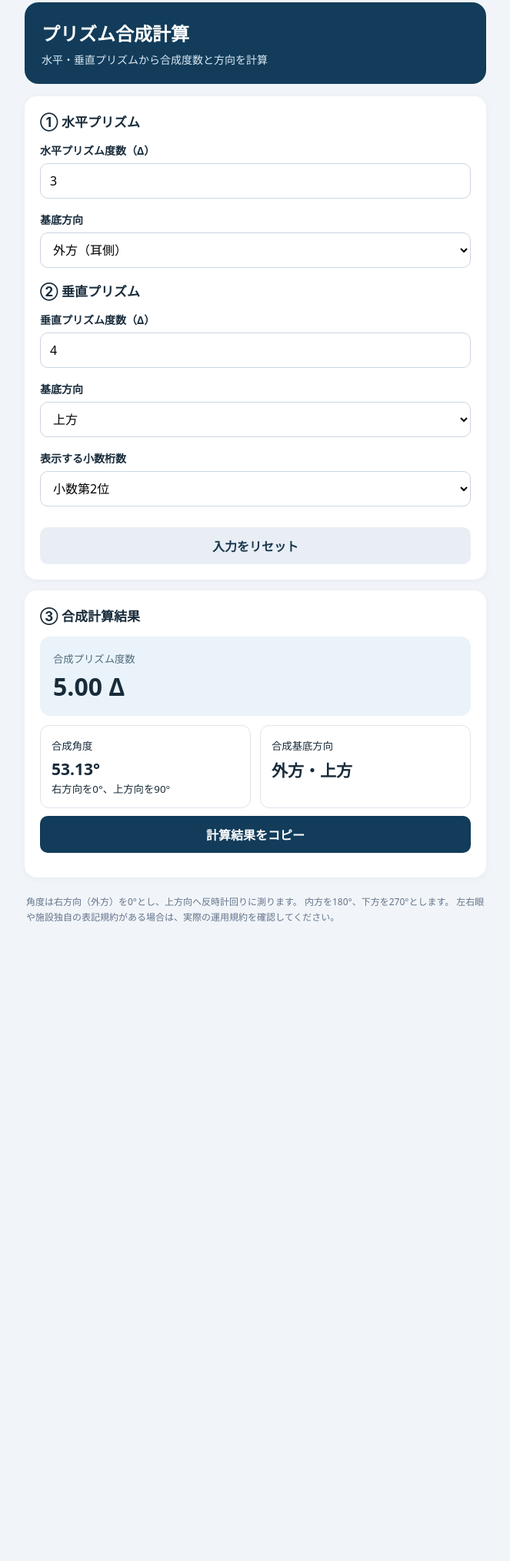
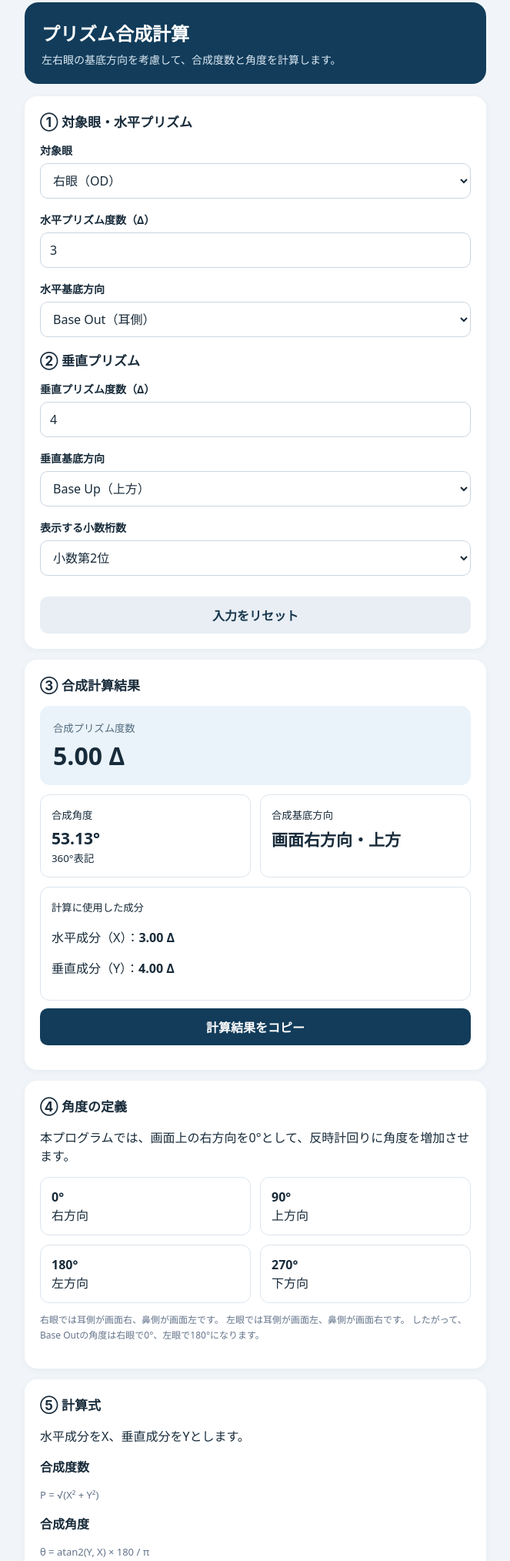
Before and after one commit to tomos1113-ops/prism-calculator, a plain HTML site: page index.html in a window 1280 px wide. Shown: the part 17-2045 px from the top of the page at 77% size, without its empty margins (308-971 px from the left). Before the commit the page ends 1264 px from the top, so only its background shows below. Drawn offline with Linux system fonts and the light colour scheme.

Commit message:
index.html

```diff
--- a/index.html
+++ b/index.html
@@ -6,6 +6,7 @@
 <meta name="viewport" content="width=device-width, initial-scale=1">
 <meta name="theme-color" content="#123c5a">
 <title>プリズム合成計算</title>
+
 <style>
 :root {
   font-family: system-ui, -apple-system, sans-serif;
@@ -15,86 +16,137 @@
 * { box-sizing: border-box; }
 body { margin: 0; padding: 20px 14px 36px; }
 main { max-width: 600px; margin: auto; }
+
 header {
-  background: #123c5a; color: white;
-  border-radius: 18px; padding: 22px;
+  background: #123c5a;
+  color: white;
+  border-radius: 18px;
+  padding: 22px;
   margin-bottom: 16px;
 }
 h1 { font-size: 24px; margin: 0 0 7px; }
 header p { margin: 0; color: #dceaf5; font-size: 14px; }
+
 .card {
-  background: white; border-radius: 16px;
-  padding: 20px; margin-bottom: 14px;
+  background: white;
+  border-radius: 16px;
+  padding: 20px;
+  margin-bottom: 14px;
   box-shadow: 0 2px 8px #16324f0d;
 }
 h2 { font-size: 17px; margin: 0 0 15px; }
+
 label { display: block; font-size: 14px; font-weight: 650; }
+
 input, select, button {
-  width: 100%; font: inherit; border-radius: 10px;
+  width: 100%;
+  font: inherit;
+  border-radius: 10px;
   min-height: 46px;
 }
 input, select {
-  border: 1px solid #cbd5e1; background: white;
-  padding: 10px 12px; margin-top: 7px;
+  border: 1px solid #cbd5e1;
+  background: white;
+  padding: 10px 12px;
+  margin-top: 7px;
+  color: #182b3a;
 }
+input:focus, select:focus {
+  outline: 2px solid #93c5fd;
+  border-color: #2563eb;
+}
+.field { margin-bottom: 17px; }
 .unit { font-size: 13px; color: #64748b; }
-.field { margin-bottom: 17px; }
+
 .result {
-  background: #eaf3fa; border-radius: 13px;
-  padding: 17px; margin-bottom: 12px;
+  background: #eaf3fa;
+  border-radius: 13px;
+  padding: 17px;
+  margin-bottom: 12px;
 }
 .result small { color: #526b7d; }
 .big { font-size: 32px; font-weight: 750; margin-top: 4px; }
+
 .two {
-  display: grid; grid-template-columns: 1fr 1fr; gap: 12px;
+  display: grid;
+  grid-template-columns: 1fr 1fr;
+  gap: 12px;
 }
-.tile { border: 1px solid #dce5ed; border-radius: 12px; padding: 14px; }
-.tile .value { font-size: 21px; font-weight: 750; margin-top: 6px; }
+.tile {
+  border: 1px solid #dce5ed;
+  border-radius: 12px;
+  padding: 14px;
+  min-width: 0;
+}
+.tile .value {
+  font-size: 21px;
+  font-weight: 750;
+  margin-top: 6px;
+  overflow-wrap: anywhere;
+}
 button {
-  border: 0; padding: 12px; font-weight: 700;
-  cursor: pointer; margin-top: 10px;
+  border: 0;
+  padding: 12px;
+  font-weight: 700;
+  cursor: pointer;
+  margin-top: 10px;
 }
 .primary { background: #123c5a; color: white; }
 .secondary { background: #e8eef4; color: #18374e; }
 .note { color: #64748b; font-size: 12px; line-height: 1.7; }
 footer { font-size: 12px; color: #64748b; line-height: 1.7; padding: 8px 2px; }
+
 @media (max-width: 360px) {
   .two { grid-template-columns: 1fr; }
   .big { font-size: 28px; }
 }
 </style>
 </head>
+
 <body>
 <main>
+
 <header>
   <h1>プリズム合成計算</h1>
-  <p>水平・垂直プリズムから合成度数と方向を計算</p>
+  <p>左右眼の基底方向を考慮して、合成度数と角度を計算します。</p>
 </header>
 
 <section class="card">
-  <h2>① 水平プリズム</h2>
+  <h2>① 対象眼・水平プリズム</h2>
+
+  <div class="field">
+    <label for="eye">対象眼</label>
+    <select id="eye">
+      <option value="OD">右眼（OD）</option>
+      <option value="OS">左眼（OS）</option>
+    </select>
+  </div>
+
   <div class="field">
     <label for="horizontal">水平プリズム度数（Δ）</label>
     <input id="horizontal" type="number" min="0" step="any" value="3">
   </div>
+
   <div class="field">
-    <label for="hdir">基底方向</label>
+    <label for="hdir">水平基底方向</label>
     <select id="hdir">
-      <option value="in">内方（鼻側）</option>
-      <option value="out" selected>外方（耳側）</option>
+      <option value="in">Base In（鼻側）</option>
+      <option value="out" selected>Base Out（耳側）</option>
     </select>
   </div>
 
   <h2>② 垂直プリズム</h2>
+
   <div class="field">
     <label for="vertical">垂直プリズム度数（Δ）</label>
     <input id="vertical" type="number" min="0" step="any" value="4">
   </div>
+
   <div class="field">
-    <label for="vdir">基底方向</label>
+    <label for="vdir">垂直基底方向</label>
     <select id="vdir">
-      <option value="up" selected>上方</option>
-      <option value="down">下方</option>
+      <option value="up" selected>Base Up（上方）</option>
+      <option value="down">Base Down（下方）</option>
     </select>
   </div>
 
@@ -107,40 +159,110 @@ footer { font-size: 12px; color: #64748b; line-height: 1.7; padding: 8px 2px; }
       <option value="3">小数第3位</option>
     </select>
   </div>
-  <button class="secondary" id="reset">入力をリセット</button>
+
+  <button class="secondary" id="reset" type="button">
+    入力をリセット
+  </button>
 </section>
 
 <section class="card" aria-live="polite">
   <h2>③ 合成計算結果</h2>
+
   <div class="result">
     <small>合成プリズム度数</small>
     <div class="big"><span id="magnitude">5.00</span> Δ</div>
   </div>
+
   <div class="two">
     <div class="tile">
       <small>合成角度</small>
       <div class="value"><span id="angle">53.13</span>°</div>
-      <small>右方向を0°、上方向を90°</small>
+      <small>360°表記</small>
     </div>
+
     <div class="tile">
       <small>合成基底方向</small>
-      <div class="value" id="direction">外方・上方</div>
+      <div class="value" id="direction">—</div>
     </div>
   </div>
-  <button class="primary" id="copy">計算結果をコピー</button>
+
+  <div class="tile" style="margin-top:12px">
+    <small>計算に使用した成分</small>
+    <p>水平成分（X）：<strong><span id="xcomp">—</span> Δ</strong></p>
+    <p>垂直成分（Y）：<strong><span id="ycomp">—</span> Δ</strong></p>
+  </div>
+
+  <button class="primary" id="copy" type="button">
+    計算結果をコピー
+  </button>
   <p class="note" id="message" role="status"></p>
 </section>
 
+<section class="card">
+  <h2>④ 角度の定義</h2>
+  <p>本プログラムでは、画面上の右方向を0°として、反時計回りに角度を増加させます。</p>
+  <div class="two">
+    <div class="tile">
+      <strong>0°</strong><br>右方向
+    </div>
+    <div class="tile">
+      <strong>90°</strong><br>上方向
+    </div>
+    <div class="tile">
+      <strong>180°</strong><br>左方向
+    </div>
+    <div class="tile">
+      <strong>270°</strong><br>下方向
+    </div>
+  </div>
+  <p class="note">
+    右眼では耳側が画面右、鼻側が画面左です。
+    左眼では耳側が画面左、鼻側が画面右です。
+    したがって、Base Outの角度は右眼で0°、左眼で180°になります。
+  </p>
+</section>
+
+<section class="card">
+  <h2>⑤ 計算式</h2>
+  <p>水平成分をX、垂直成分をYとします。</p>
+  <p><strong>合成度数</strong></p>
+  <p class="unit">P = √(X² + Y²)</p>
+  <p><strong>合成角度</strong></p>
+  <p class="unit">θ = atan2(Y, X) × 180 / π</p>
+  <p class="note">
+    角度が負の場合は360°を加算して、0°以上360°未満に変換します。
+    水平・垂直のどちらも0Δの場合、方向角は定まりません。
+  </p>
+</section>
+
+<section class="card">
+  <h2>⑥ 動作確認例</h2>
+  <p><strong>例1：右眼、Base Out 3Δ ＋ Base Up 4Δ</strong></p>
+  <p>合成度数：5.00Δ、合成角度：53.13°</p>
+
+  <p><strong>例2：左眼、Base Out 3Δ ＋ Base Up 4Δ</strong></p>
+  <p>合成度数：5.00Δ、合成角度：126.87°</p>
+
+  <p class="note">
+    左右眼を切り替えると、水平成分の符号が反転します。
+    そのため、合成度数が同じでも合成角度は変わります。
+  </p>
+</section>
+
 <footer>
-  角度は右方向（外方）を0°とし、上方向へ反時計回りに測ります。
-  内方を180°、下方を270°とします。
-  左右眼や施設独自の表記規約がある場合は、実際の運用規約を確認してください。
+  本プログラムはプリズムベクトルの合成を支援する計算ツールです。
+  臨床で使用する前に、施設で採用している基底方向の定義および既知の計算例と照合してください。
 </footer>
+
 </main>
 
 <script>
 const $ = id => document.getElementById(id);
-const ids = ["horizontal", "hdir", "vertical", "vdir", "precision"];
+
+const ids = [
+  "eye", "horizontal", "hdir",
+  "vertical", "vdir", "precision"
+];
 
 function calculate() {
   const hs = $("horizontal").value.trim();
@@ -149,55 +271,83 @@ function calculate() {
   const vval = Number(vs);
   const message = $("message");
 
-  if (hs === "" || vs === "" ||
-      !Number.isFinite(hval) || !Number.isFinite(vval) ||
-      hval < 0 || vval < 0) {
+  if (
+    hs === "" || vs === "" ||
+    !Number.isFinite(hval) ||
+    !Number.isFinite(vval) ||
+    hval < 0 || vval < 0
+  ) {
     $("magnitude").textContent = "—";
     $("angle").textContent = "—";
     $("direction").textContent = "—";
+    $("xcomp").textContent = "—";
+    $("ycomp").textContent = "—";
     message.textContent = "度数は0以上の数値を入力してください。";
     return;
   }
 
-  // 外方を+x、上方を+yとする
-  const x = hval * ($("hdir").value === "out" ? 1 : -1);
-  const y = vval * ($("vdir").value === "up" ? 1 : -1);
+  const eye = $("eye").value;
+  const isOut = $("hdir").value === "out";
+  const isUp = $("vdir").value === "up";
+
+  // 座標系：画面右が +X、画面上が +Y
+  // 右眼：耳側は +X、鼻側は -X
+  // 左眼：耳側は -X、鼻側は +X
+  const x =
+    hval * (
+      (eye === "OD" && isOut) ||
+      (eye === "OS" && !isOut)
+        ? 1 : -1
+    );
+
+  // Base Up は +Y、Base Down は -Y
+  const y = vval * (isUp ? 1 : -1);
 
   const mag = Math.hypot(x, y);
   const digits = Number($("precision").value);
   const zero = 1e-12;
 
   $("magnitude").textContent = mag.toFixed(digits);
+  $("xcomp").textContent = x.toFixed(digits);
+  $("ycomp").textContent = y.toFixed(digits);
 
   if (mag < zero) {
     $("angle").textContent = "—";
     $("direction").textContent = "合成なし";
-    message.textContent = "水平・垂直ともに0Δです。方向角は定まりません。";
+    message.textContent =
+      "水平・垂直ともに0Δです。方向角は定まりません。";
     return;
   }
 
-  // atan2(y,x): 右方向0°、上方向90°
+  // atan2で全象限の角度を計算
   let deg = Math.atan2(y, x) * 180 / Math.PI;
+
   if (deg < 0) deg += 360;
   if (Math.abs(deg - 360) < 1e-10) deg = 0;
 
   $("angle").textContent = deg.toFixed(digits);
 
-  const horizontal = Math.abs(x) < zero ? "" :
-    (x > 0 ? "外方" : "内方");
-  const vertical = Math.abs(y) < zero ? "" :
-    (y > 0 ? "上方" : "下方");
+  const horizontal = Math.abs(x) < zero
+    ? ""
+    : (x > 0 ? "画面右方向" : "画面左方向");
+
+  const vertical = Math.abs(y) < zero
+    ? ""
+    : (y > 0 ? "上方" : "下方");
 
   $("direction").textContent =
-    [horizontal, vertical].filter(Boolean).join("・");
+    [horizontal, vertical].filter(Boolean).join("・") || "—";
 
   message.textContent = "";
 }
 
-ids.forEach(id => $(id).addEventListener("input", calculate));
-ids.forEach(id => $(id).addEventListener("change", calculate));
+ids.forEach(id => {
+  $(id).addEventListener("input", calculate);
+  $(id).addEventListener("change", calculate);
+});
 
 $("reset").addEventListener("click", () => {
+  $("eye").value = "OD";
   $("horizontal").value = "0";
   $("hdir").value = "out";
   $("vertical").value = "0";
@@ -209,13 +359,14 @@ $("reset").addEventListener("click", () => {
 $("copy").addEventListener("click", async () => {
   const text =
     "プリズム合成計算\n" +
+    "対象眼：" + $("eye").selectedOptions[0].text + "\n" +
     "水平：" + $("horizontal").value + "Δ（" +
       $("hdir").selectedOptions[0].text + "）\n" +
     "垂直：" + $("vertical").value + "Δ（" +
       $("vdir").selectedOptions[0].text + "）\n" +
     "合成度数：" + $("magnitude").textContent + "Δ\n" +
-    "角度：" + $("angle").textContent + "°\n" +
-    "基底方向：" + $("direction").textContent;
+    "合成角度：" + $("angle").textContent + "°\n" +
+    "合成基底方向：" + $("direction").textContent;
 
   try {
     await navigator.clipboard.writeText(text);
@@ -225,8 +376,10 @@ $("copy").addEventListener("click", async () => {
     area.value = text;
     document.body.appendChild(area);
     area.select();
+
     const ok = document.execCommand("copy");
     area.remove();
+
     $("message").textContent = ok
       ? "計算結果をコピーしました。"
       : "コピーできませんでした。結果を手動で選択してください。";
@@ -235,5 +388,6 @@ $("copy").addEventListener("click", async () => {
 
 calculate();
 </script>
+
 </body>
 </html>
```
